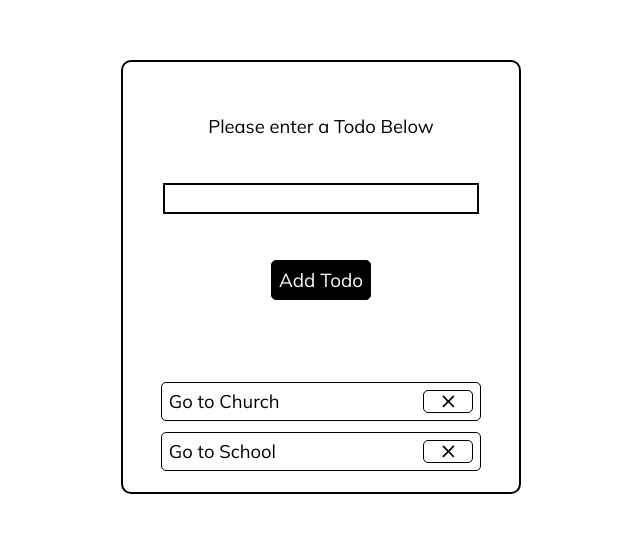
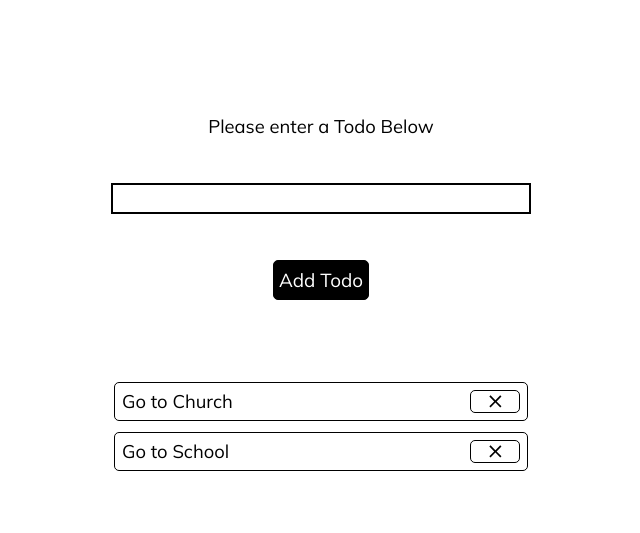
Before and after one commit to Nathaniyell/Todo-List, a React (Create React App) app: page / in a window 1280 px wide. Shown: the part 123-656 px from the top of the page, without its empty margins (319-959 px from the left). Built offline with nearby package versions, Linux system fonts and the light colour scheme.

Commit message:
Final commit

```diff
--- a/src/Components/InputElements.js
+++ b/src/Components/InputElements.js
@@ -10,7 +10,7 @@ const InputElements = (props) => {
 
   return (
     <ul>
-      {list ? <li>{props.title}<button onClick={removeHandler}><MdClose /></button></li> : null}
+      {list && <li>{props.title}<button onClick={removeHandler}><MdClose /></button></li>}
     </ul>
   )
 }
--- a/src/style.css
+++ b/src/style.css
@@ -15,9 +15,9 @@
 }
 
 .form {
-    width: 400px;
+    width: 500px;
     max-width: 90%;
-    border: 2px solid black;
+    /* border: 2px solid black; */
     border-radius: 10px;
     padding: 20px;
     display: flex;
@@ -104,7 +104,7 @@ input {
 }
 
 .btn {
-    width: 100px;
+    width: 100%;
     font-size: 1.18rem;
     padding: 7px 5px;
     background-color: #000;
@@ -115,9 +115,8 @@ input {
     background-color: #fff;
     color: #000;
 }
-
-.error {
-    display: block;
-    color: red;
-    font-style: italic;
+@media(min-width: 768px){
+    .btn{
+        width: auto;
+    }
 }
```
